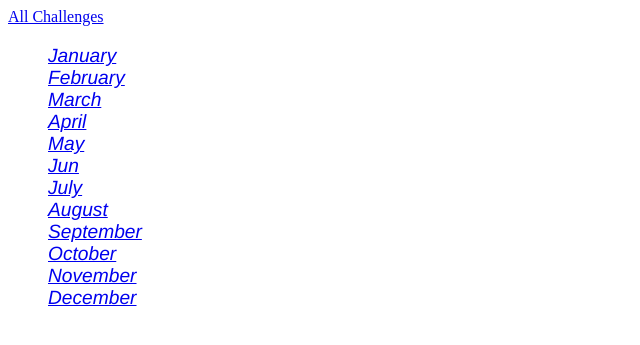
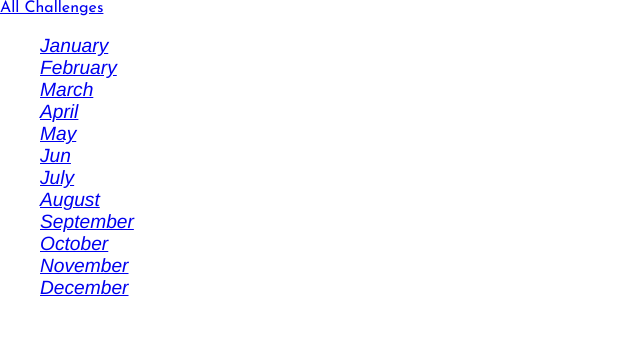
Before and after one commit to s4remi/monthly_challenges, a Django app: page /challenges/ in a window 1280 px wide. Shown: the top 345 px of the page, without its empty margins (0-640 px from the left). Run offline with Django 5.2, Linux system fonts and the light colour scheme.

Commit message:
add css styles globaly

```diff
--- a/montly_challenges/settings.py
+++ b/montly_challenges/settings.py
@@ -122,6 +122,9 @@ USE_TZ = True
 
 STATIC_URL = "static/"
 
+
+STATICFILES_DIRS = [BASE_DIR / "static"]
+
 # Default primary key field type
 # https://docs.djangoproject.com/en/5.0/ref/settings/#default-auto-field
 
--- /dev/null
+++ b/static/styles.css
@@ -0,0 +1,12 @@
+@import url("https://fonts.googleapis.com/css2?family=Josefin+Sans:ital,wght@0,100..700;1,100..700&family=Jura:wght@300..700&display=swap");
+
+html {
+  font-family: "Josefin Sans", sans-serif;
+  font-optical-sizing: auto;
+  font-weight: 400;
+  font-style: normal;
+}
+
+body {
+  margin: 0;
+}
--- a/templates/base.html
+++ b/templates/base.html
@@ -1,11 +1,14 @@
+{% load static%}
+
 <!DOCTYPE html>
 <html lang="en">
   <head>
     <meta charset="utf-8" />
+    <link rel="stylesheet" href="{% static "styles.css" %}">
     <meta name="viewport" content="width=device-width, initial-scale=1" />
-    {%block css_files%}
+    {% block css_files %}
     <link rel="stylesheet" href="" />
-    {%endblock%}
+    {% endblock %}
 
     <title>{% block page_title %}My challenges{% endblock %}</title>
   </head>
```
